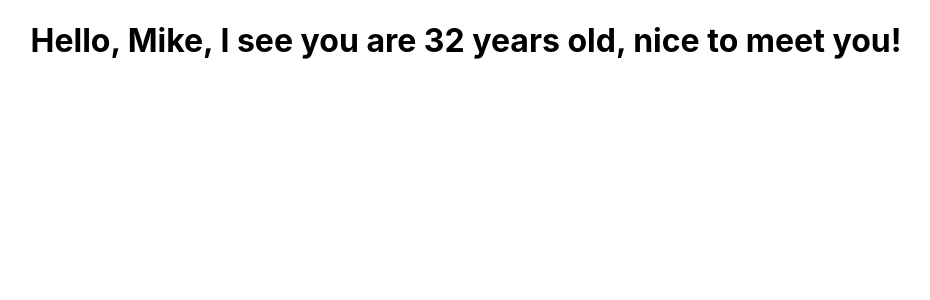
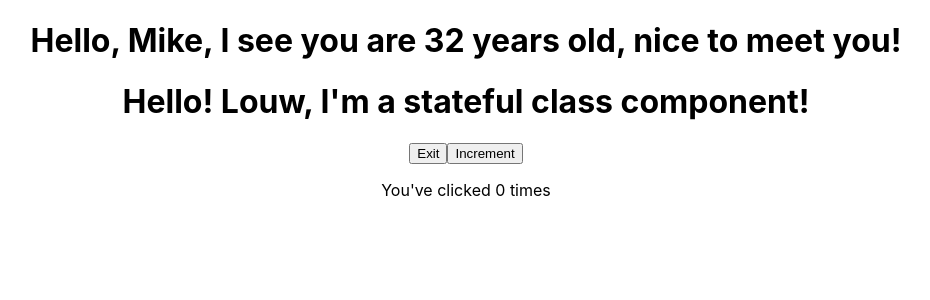
Before and after one commit to louwJohan/react_learning, a React (Create React App) app in the folder my-app/: page / in a window 1280 px wide. Shown: the top 300 px of the page, without its empty margins (174-1104 px from the left). Built offline with nearby package versions, Linux system fonts and the light colour scheme.

Commit message:
Lesson  on changing state

```diff
--- a/my-app/src/App.js
+++ b/my-app/src/App.js
@@ -1,12 +1,12 @@
-import logo from './logo.svg';
 import './App.css';
 import FunctionalGreetingWithProps from './components/FunctionalGreetingWithProps';
+import StatefulGreeting from './components/StatefulGreeting';
 
 function App() {
   return (
     <div className="App">
       <FunctionalGreetingWithProps greeting="nice to meet you!" name="Mike" age="32" />
-
+      <StatefulGreeting greeting="I'm a stateful class component!" name="Louw"/>
     </div>
   );
 }
--- /dev/null
+++ b/my-app/src/components/StatefulGreeting.js
@@ -0,0 +1,53 @@
+import React from "react";
+
+class StatefulGreeting extends React.Component {
+
+    constructor(props) {
+        super(props);
+        this.state = {
+            introduction: "Hello!",
+            buttonText: "Exit",
+            count: 0
+        };
+    }
+
+    countClick(){
+        this.setState((prevState, prevProps) => {
+            console.log("Previous State:", prevState)
+            console.log("Previous Props:", prevProps)
+            return {
+                count: prevState.count + 1
+            }
+        })
+
+    }
+
+    handleClick() {
+        this.setState((prevState, prevProps) => {
+            console.log("Previous State:", prevState)
+            console.log("Previous Props:", prevProps)
+            return {
+                introduction: prevState.introduction === "Hello!" ? "Goodbye!" : "Hello!",
+            buttonText: prevState.buttonText === "Exit" ? "Enter" : "Exit",
+            }
+        }, () => {
+            console.log('new state', this.state.introduction);
+            console.log('new state',this.state.buttonText);
+        } );
+        console.log(this.state.introduction);
+        console.log(this.state.buttonText);
+    }
+
+    render(){
+        return (
+            <div>
+                <h1>{this.state.introduction} {this.props.name}, {this.props.greeting}</h1>
+                <button onClick={() => this.handleClick()}>{this.state.buttonText}</button>
+                <button onClick={() => this.countClick()}>Increment</button>
+                <p>You've clicked {this.state.count} times</p>
+            </div>
+        )
+    }
+}
+
+export default StatefulGreeting
```
